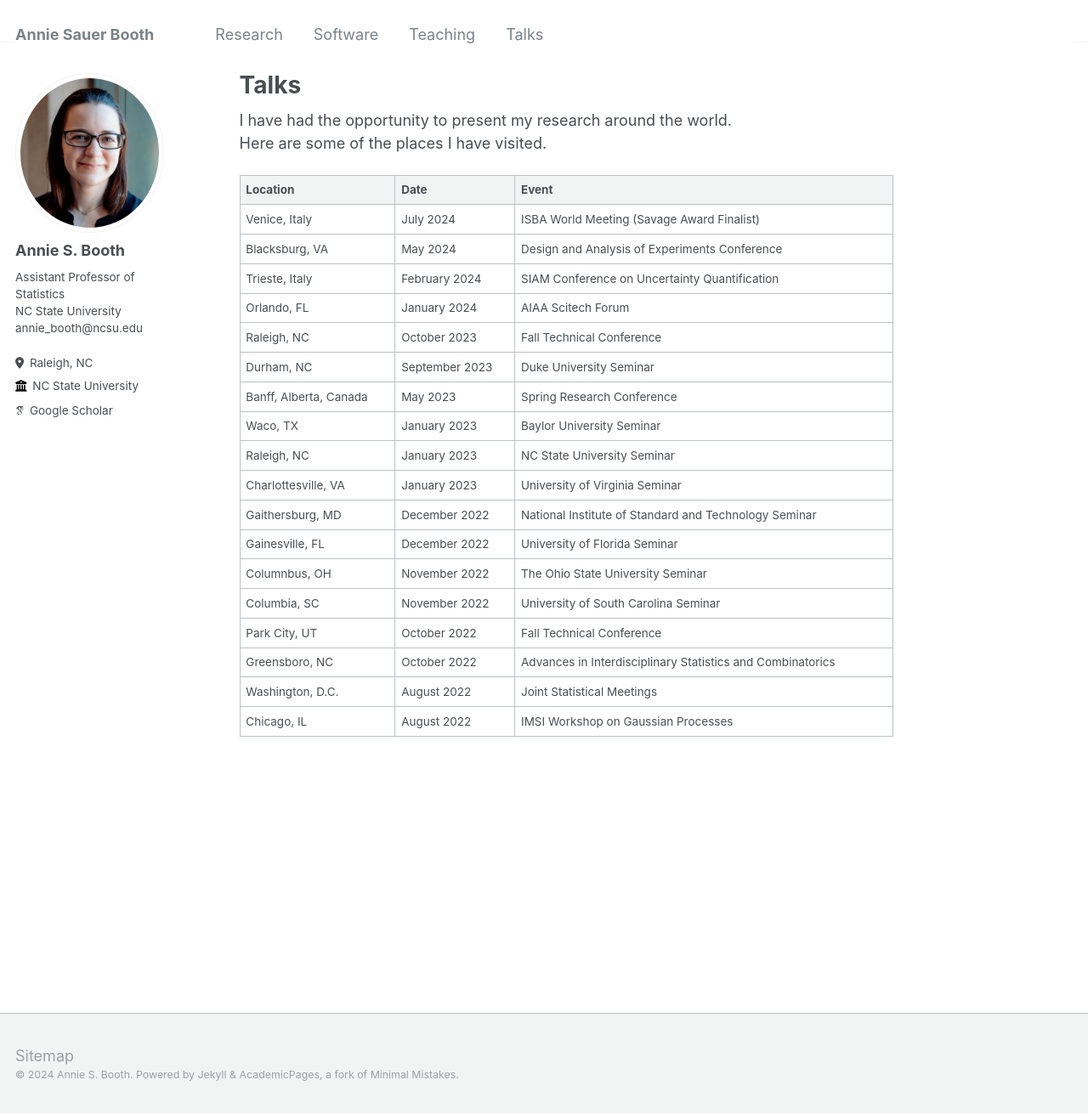
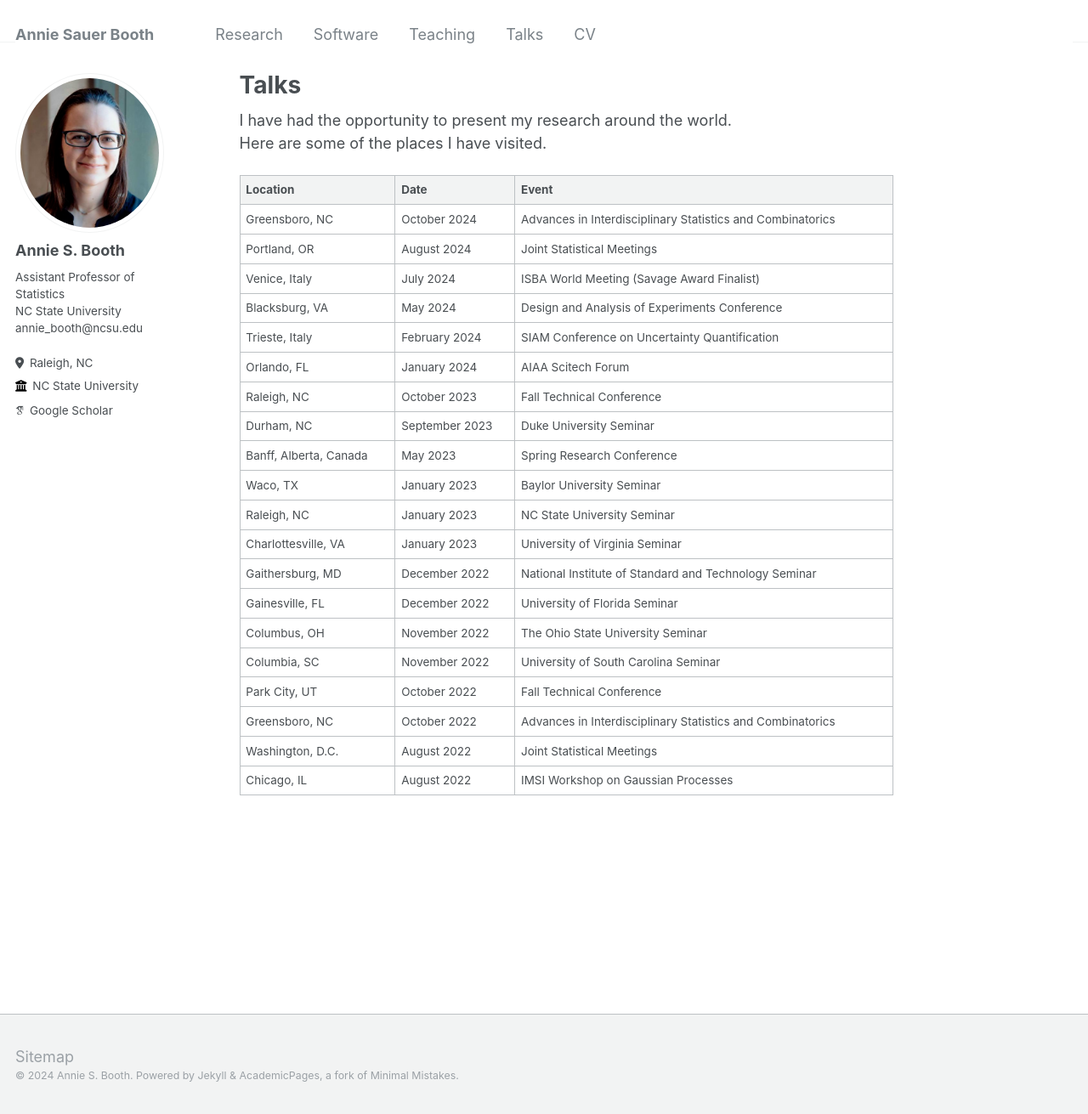
Before and after one commit to anniesbooth/anniesbooth.github.io, a Jekyll site: the page built from _pages/talks.md, in a window 1280 px wide and 1311 px high. Shown: the whole window at 85% size. Built offline with Jekyll 4.4.1, drawn with Linux system fonts in a browser that asks for light colours; some web fonts are replaced.

Commit message:
move CV, new talks

```diff
--- a/_data/navigation.yml
+++ b/_data/navigation.yml
@@ -11,3 +11,6 @@ main:
 
   - title: "Talks"
     url: /talks/
+
+  - title: "CV"
+    url: /files/BoothCV.pdf
--- a/_pages/talks.md
+++ b/_pages/talks.md
@@ -9,6 +9,8 @@ Here are some of the places I have visited.
 
 Location				|	Date				|	Event
 -----					|	--------			|	--------------
+Greensboro, NC          |   October 2024        |   Advances in Interdisciplinary Statistics and Combinatorics
+Portland, OR            |   August 2024         |   Joint Statistical Meetings
 Venice, Italy			|	July 2024			|	ISBA World Meeting (Savage Award Finalist)
 Blacksburg, VA          |   May 2024            |   Design and Analysis of Experiments Conference
 Trieste, Italy			|	February 2024		|	SIAM Conference on Uncertainty Quantification
@@ -21,7 +23,7 @@ Raleigh, NC				|	January 2023		| 	NC State University Seminar
 Charlottesville, VA		|	January 2023		|	University of Virginia Seminar
 Gaithersburg, MD		| 	December 2022		| 	National Institute of Standard and Technology Seminar
 Gainesville, FL  		|   December 2022		| 	University of Florida Seminar
-Columnbus, OH			| 	November 2022		|	The Ohio State University Seminar
+Columbus, OH			| 	November 2022		|	The Ohio State University Seminar
 Columbia, SC  			|   November 2022		|   University of South Carolina Seminar
 Park City, UT 			|	October 2022		|	Fall Technical Conference
 Greensboro, NC			|	October 2022		|	Advances in Interdisciplinary Statistics and Combinatorics
```
Also changed, not shown: _pages/about.md (+0 -2 lines), 2 other files.
